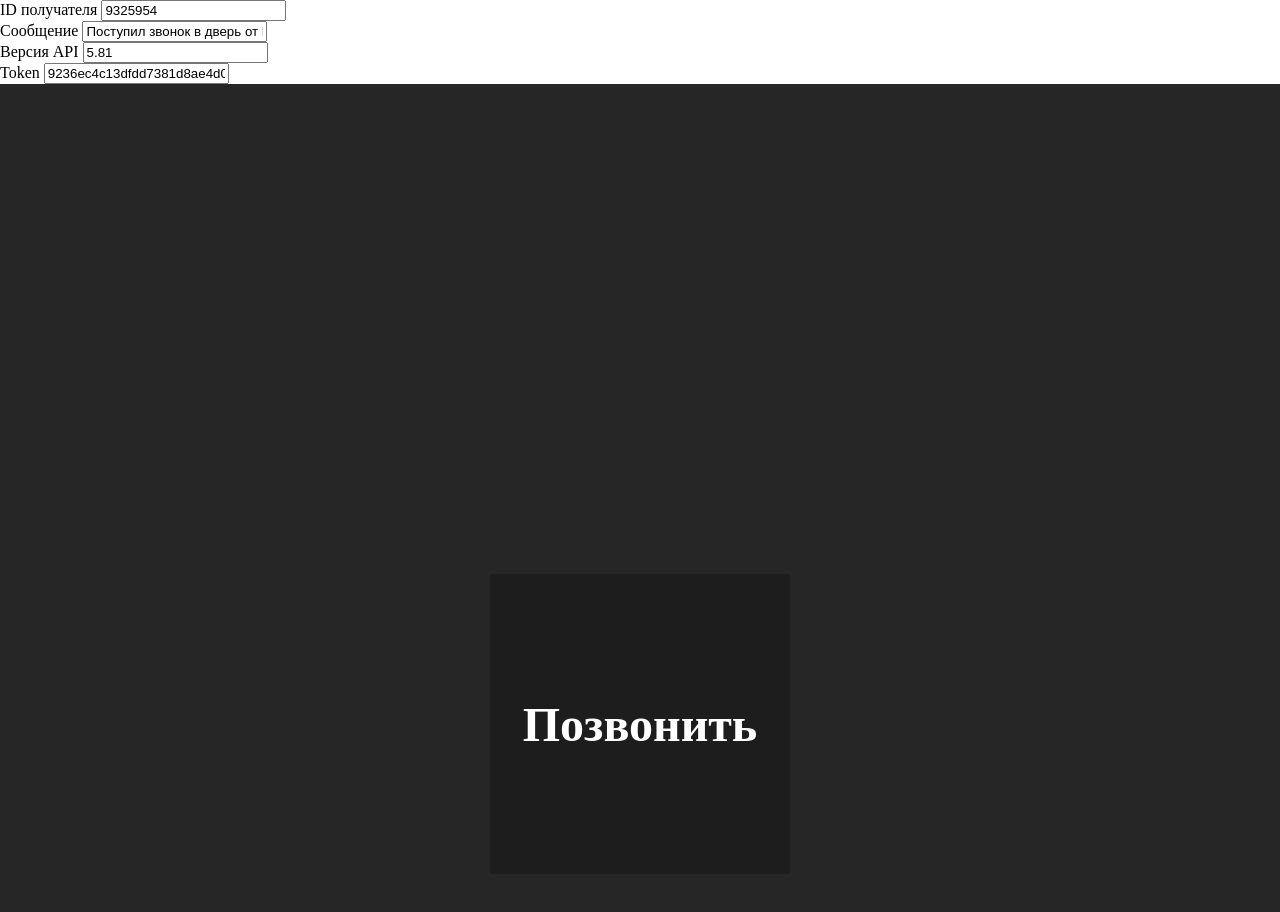
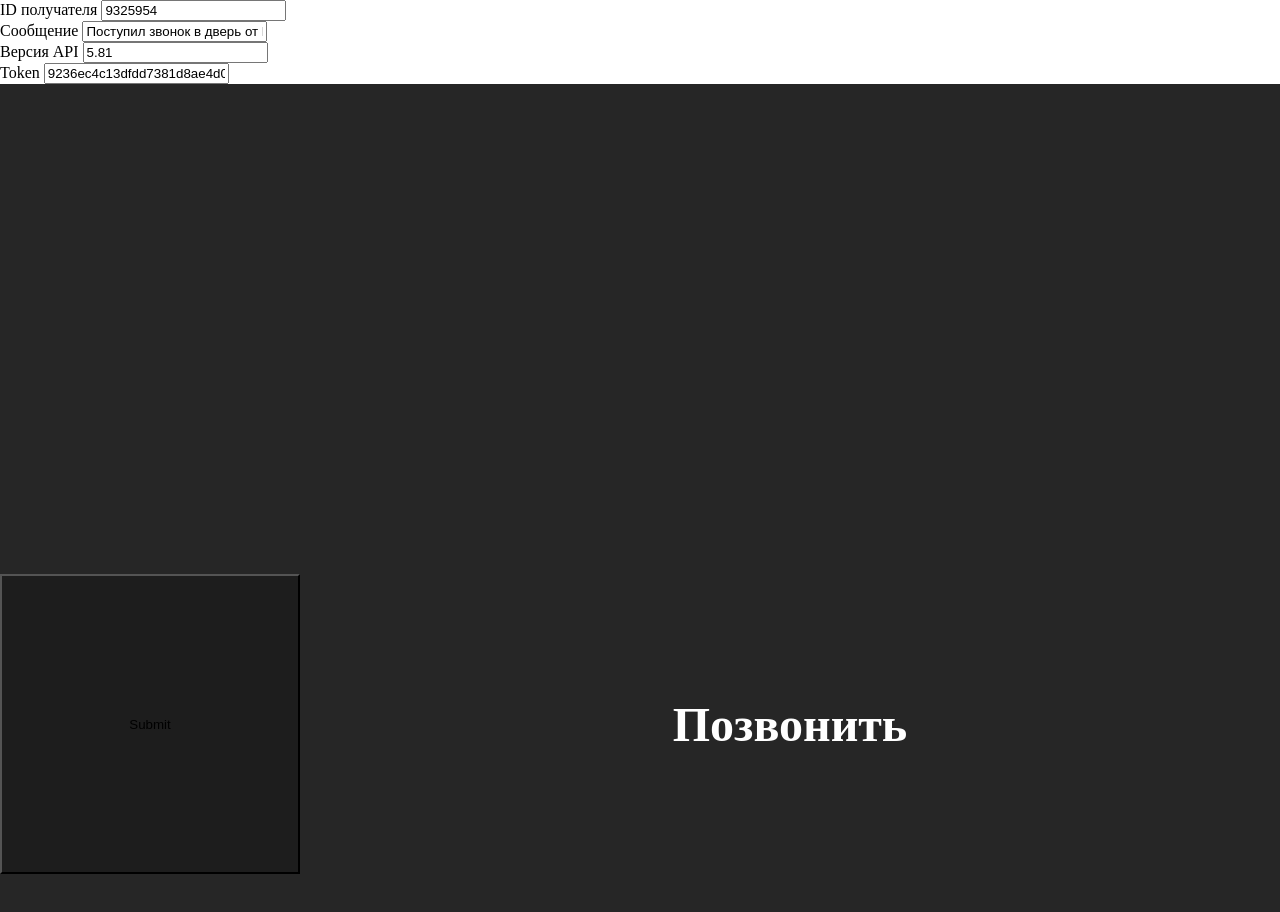
Before and after one commit to Repair-Service-11/Door-Bell, a plain HTML site: page index.html in a window 1280 px wide. Shown: the top 912 px of the page. Drawn offline with Linux system fonts and the light colour scheme.

Commit message:
Update index.html

```diff
--- a/index.html
+++ b/index.html
@@ -22,7 +22,7 @@
                     <input name="access_token" id="access_token" value="9236ec4c13dfdd7381d8ae4d04c99cfc1de21761fa0b48b6ca5e212d8732b6d357512e6dfbad916ca03c8">
                 </div>
                 <div class="holder">
-                    <div type="submit" class="center" onclick="alert('Кнопка звонка нажата')"><h3>Позвонить</h3></div>
+                    <input type="submit" class="center" onclick="alert('Кнопка звонка нажата')"><h3>Позвонить</h3></input>
                 </div>
             </form>
 
```
